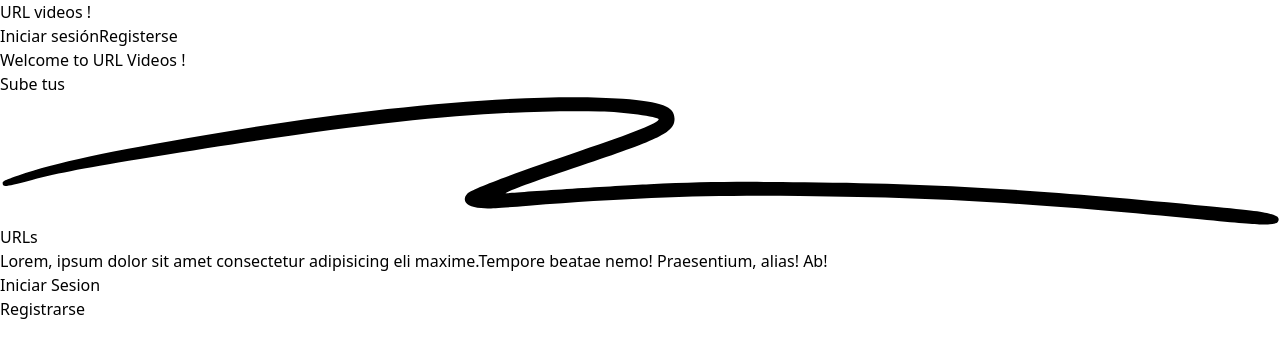
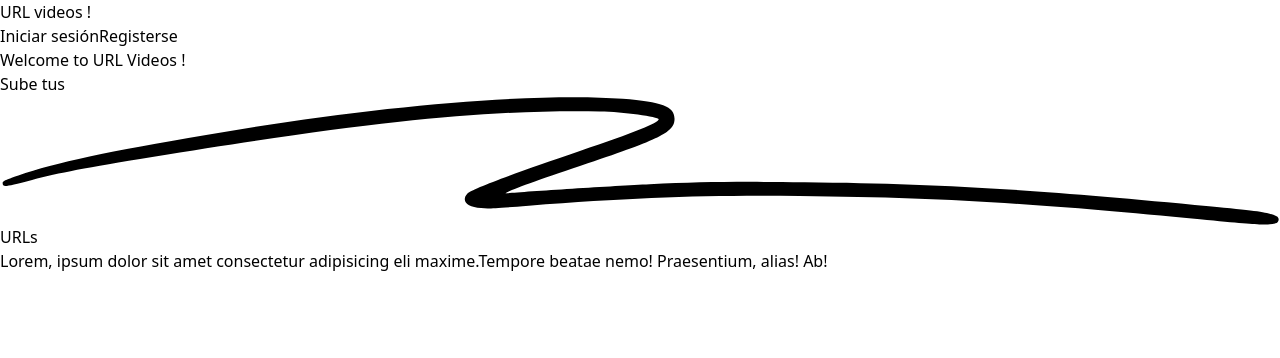
Before and after one commit to santiago-martnez/appvideos, a React (Vite) app in the folder client/: page / in a window 1280 px wide. Shown: the top 358 px of the page. Built offline with nearby package versions, Linux system fonts and the light colour scheme.

Commit message:
version final 09/10/23

```diff
--- a/client/src/pages/HomePage.jsx
+++ b/client/src/pages/HomePage.jsx
@@ -20,20 +20,6 @@ function HomePage() {
         <span className="inline-block">Tempore beatae nemo! Praesentium, alias! Ab!</span>
     </p>
 
-    <div className="mt-12 flex flex-col justify-center gap-y-5 sm:mt-10 sm:flex-row sm:gap-y-0 sm:gap-x-6">
-        <a className="group inline-flex items-center justify-center rounded-full py-2 px-4 text-sm font-semibold focus:outline-none focus-visible:outline-2 focus-visible:outline-offset-2 bg-slate-900 text-white hover:bg-slate-700 hover:text-slate-100 active:bg-slate-800 active:text-slate-300 focus-visible:outline-slate-900 animate-fade-in-left"
-            href="/login">
-
-            <span className="">Iniciar Sesion</span>
-        </a>
-        <div className="relative flex flex-1 flex-col items-stretch sm:flex-none" data-headlessui-state="">
-        <a className="group inline-flex items-center justify-center rounded-full py-2 px-4 text-sm font-semibold focus:outline-none focus-visible:outline-2 focus-visible:outline-offset-2 bg-slate-900 text-white hover:bg-slate-700 hover:text-slate-100 active:bg-slate-800 active:text-slate-300 focus-visible:outline-slate-900 animate-fade-in-left"
-            href="/register">
-            <span className="">Registrarse</span>
-        </a>
-        </div>
-    </div>
-
 </div>
   )
 }
--- a/client/src/pages/LoginPage.jsx
+++ b/client/src/pages/LoginPage.jsx
@@ -37,7 +37,7 @@ function LoginPage() {
         type="text"
         {...register("username", { required: true })}
         className="w-full bg-zinc-700 text-white px-4 py-2 rounded-md"
-        placeholder="Usuario"
+        placeholder="TEST123 <- (credentials)"
         autoComplete="username"
       />
       {errors.username && (
@@ -50,7 +50,7 @@ function LoginPage() {
         type="password"
         {...register("password", { required: true })}
         className="w-full bg-zinc-700 text-white px-4 py-2 rounded-md"
-        placeholder="Contraseña"
+        placeholder="TEST123 <- (credentials)"
         autoComplete="current-password"
       />
       {errors.password && (
```
